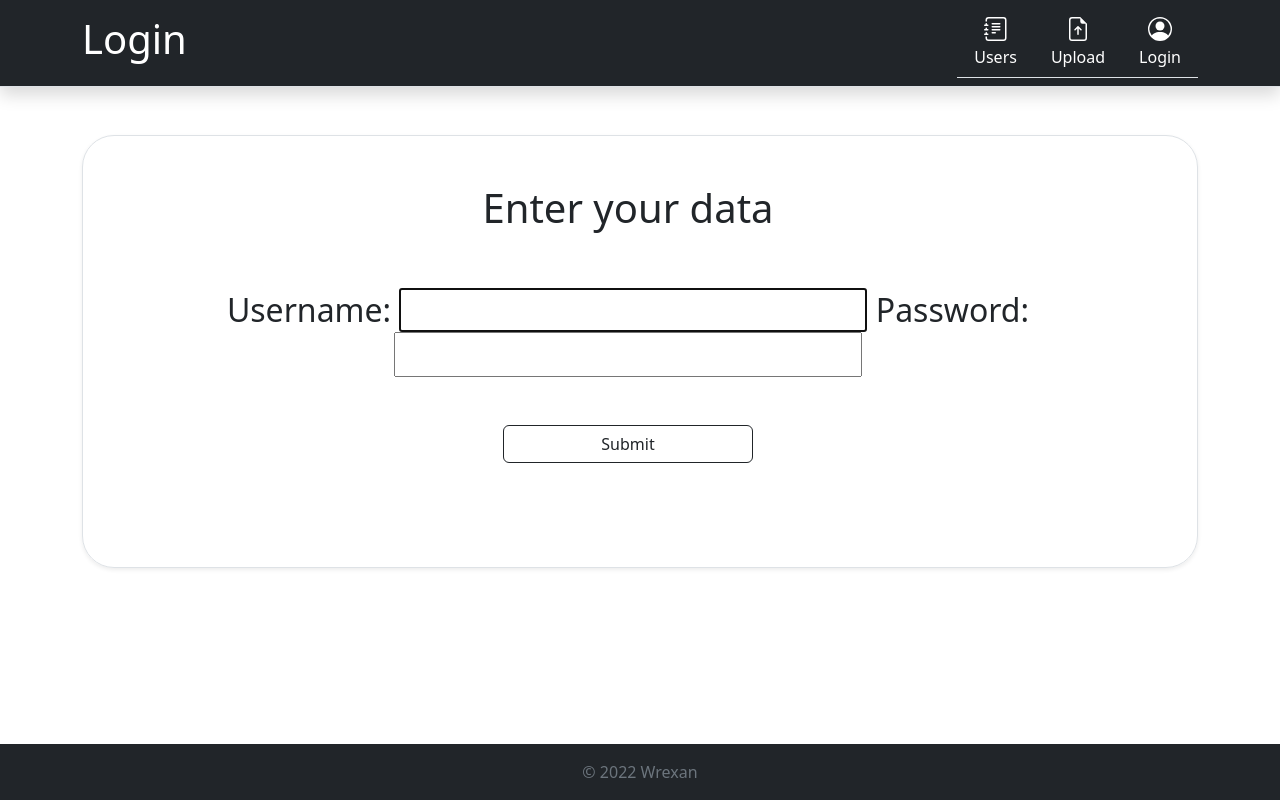
After one commit to Wrexan/XML_CSV_to_Django, a Django app: page /login/ in a window 1280 px wide. The commit adds this page. Run offline with Django 4.2, Linux system fonts and the light colour scheme.

Commit message:
add user login\logout

```diff
--- a/XML_CSV_to_Django/settings.py
+++ b/XML_CSV_to_Django/settings.py
@@ -112,7 +112,8 @@ AUTH_PASSWORD_VALIDATORS = [
 ]
 
 AUTH_USER_MODEL = 'users.User'
-
+LOGIN_REDIRECT_URL = '/'
+LOGOUT_REDIRECT_URL = '/login'
 
 # Internationalization
 # https://docs.djangoproject.com/en/4.1/topics/i18n/
--- a/templates/base.html
+++ b/templates/base.html
@@ -51,12 +51,21 @@
                         </a>
                     </li>
                     <li class="nav-item">
+                        {% if user.is_authenticated %}
+                            <a href="/logout/" class="nav-link text-white">
+                                <svg class="bi d-block mx-auto mb-1" width="24" height="24" fill="currentColor">
+                                    <use xlink:href="#people-circle"></use>
+                                </svg>
+                                Logout
+                            </a>
+                        {% else %}
                             <a href="/login/" class="nav-link text-white">
                                 <svg class="bi d-block mx-auto mb-1" width="24" height="24" fill="currentColor">
                                     <use xlink:href="#people-circle"></use>
                                 </svg>
                                 Login
                             </a>
+                        {% endif %}
                     </li>
                 </ul>
             </div>
--- /dev/null
+++ b/templates/registration/login.html
@@ -0,0 +1,31 @@
+
+{% extends 'base.html' %}
+
+{% block title %}
+    Login
+{% endblock %}
+
+{% block page_name %}
+    Login
+{% endblock %}
+
+{% block body %}
+    <div class="container-fluid pb-0 my-5">
+        <div class="container d-grid gap-3" style="grid-template-columns: 1fr;">
+            <div class="row g-0 border rounded-5 overflow-hidden flex-md-row mt-0 shadow-sm h-md-250 position-relative">
+{#                <div class="col-md-5">#}
+{#                    <img width="70%" height="auto" src="{{ user.userprofile.avatar_url }}" alt=""/>#}
+{#                </div>#}
+                <div class="h2 col py-5 px-5 d-flex flex-column position-static row text-center">
+                    <p class="h1">Enter your data</p>
+                    <form action="{% url 'login' %}" method="post" class="col py-5 px-2">
+                        {{ form }}
+                        {% csrf_token %}
+                        <div>
+                            <button type="submit" class="btn btn-outline-dark mt-5 w-25">Submit</button>
+                        </div>
+                </div>
+            </div>
+        </div>
+    </div>
+{% endblock %}
--- a/users/urls.py
+++ b/users/urls.py
@@ -1,8 +1,10 @@
-from django.urls import path
+import django.contrib.auth
+from django.urls import path, include
 from . import views
 
 urlpatterns = [
     path("", views.UsersView.as_view()),
     path("<int:pk>/", views.UserProfileView.as_view()),
-    path("upload/", views.UsersUploadFileFieldFormView.as_view())
+    path("upload/", views.UsersUploadFileFieldFormView.as_view()),
+    path("", include('django.contrib.auth.urls'))
 ]
--- a/users/views.py
+++ b/users/views.py
@@ -14,8 +14,8 @@ class UsersView(View):
 
 class UserProfileView(View):
     def get(self, request, pk):
-        user = User.objects.get(id=pk)
-        return render(request, "users/user_profile.html", {"user": user})
+        user_profile = User.objects.get(id=pk)
+        return render(request, "users/user_profile.html", {"user_profile": user_profile})
 
 
 class UsersUploadFileFieldFormView(FormView):
```
Also changed, not shown: templates/users/user_profile.html (+7 -7 lines). Lines whose indentation alone changed are shown as unchanged.
